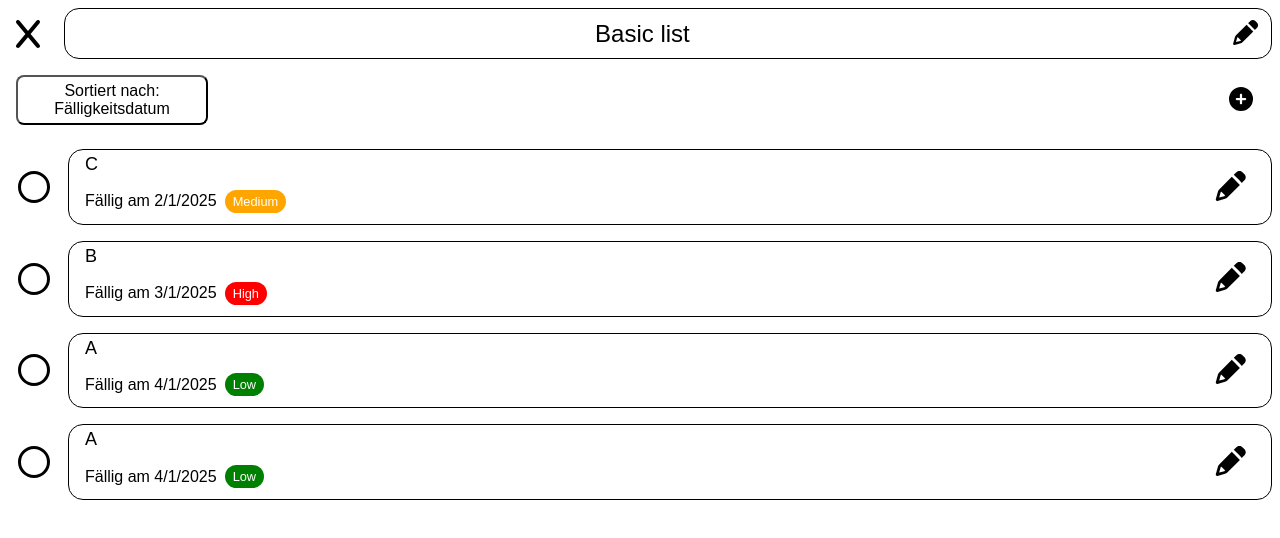
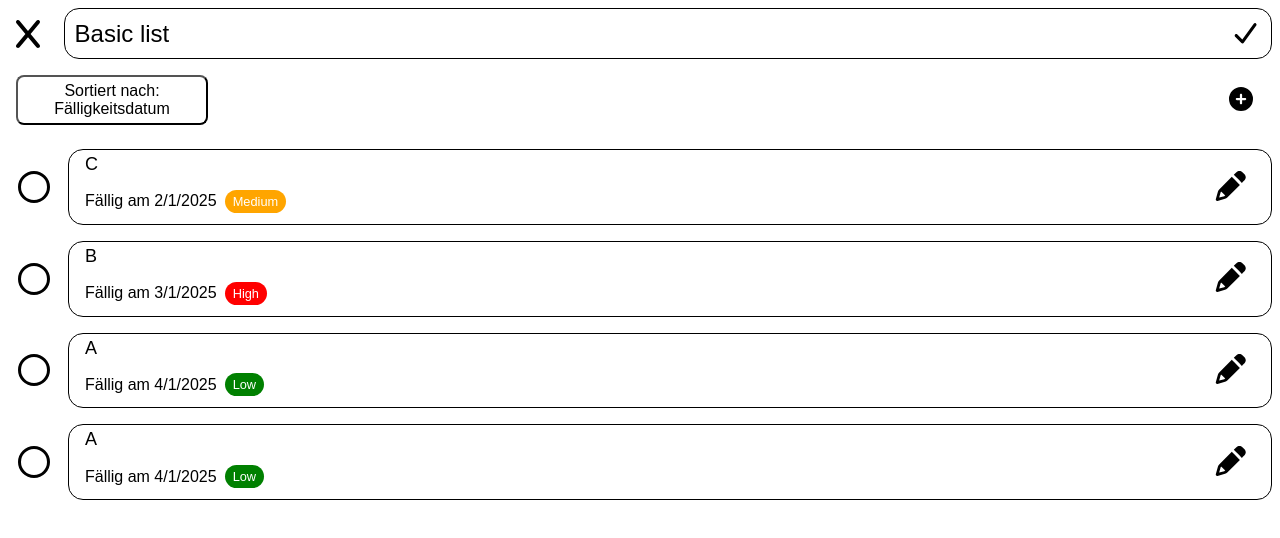
Before and after one commit to keckamreck/backendbanditen, a Next.js app: page /list in a window 1280 px wide. Both pictures are taken after a click on the button 1245 px from the left and 33 px from the top of the page. Shown: the top 538 px of the page. Built offline with nearby package versions, Linux system fonts and the light colour scheme.

Commit message:
added ButtonEditName function

```diff
--- a/src/app/_components/ButtonSort.tsx
+++ b/src/app/_components/ButtonSort.tsx
@@ -18,7 +18,7 @@ export function ButtonSort({ sort, changeSort }: ButtonSortProps) {
 
   return (
     <div>
-      <button className={styles.button} onClick={nextSort}>
+      <button id="ButtonSort" className={styles.button} onClick={nextSort}>
         <span> Sortiert nach: </span>
         <span>{sort}</span>
       </button>
--- a/src/app/_components/TaskCard.tsx
+++ b/src/app/_components/TaskCard.tsx
@@ -19,13 +19,17 @@ export function TaskCard(props: TaskProps) {
   return (
     <div className={styles.container}>
       <div className={styles.check}>
-        <button onClick={props.onDoneClick}>
+        <button id="ButtonDone" onClick={props.onDoneClick}>
           <FontAwesomeIcon icon={task.done ? faCheckCircle : faCircle} />
         </button>
       </div>
       <div className={styles.card}>
         <h1>{task.title}</h1>
-        <button className={styles.buttonEdit} onClick={props.onPencilClick}>
+        <button
+          id="ButtonEditTask"
+          className={styles.buttonEdit}
+          onClick={props.onPencilClick}
+        >
           <FontAwesomeIcon icon={faPencil} />
         </button>
         <div className={styles.row}>
--- a/src/app/_components/TopBar.module.css
+++ b/src/app/_components/TopBar.module.css
@@ -23,18 +23,38 @@
   display: flex;
   flex-direction: row;
   align-items: center;
-  align-content: center;
   margin: 0;
+  justify-content: space-between;
 }
 
-.container .topBar .listName > h1 {
+.container .topBar .listName > div {
+  width: 100%;
+}
+
+.container .topBar .listName > div > h1 {
   flex: 1;
+  width: 100%;
   font-size: x-large;
   font-weight: normal;
   padding: 0.4em;
   display: inline-block;
   text-align: center;
   margin: 0;
+}
+
+.container .topBar .listName > div > input {
+  flex: 1;
+  width: 100%;
+  font-size: x-large;
+  font-weight: normal;
+  padding: 0.4em;
+  display: inline-block;
+  text-align: left;
+  margin: 0;
+  border: none;
+  outline: none;
+  background-color: transparent;
+  font-family: inherit;
 }
 
 .buttonEdit {
--- a/src/app/_components/TopBar.tsx
+++ b/src/app/_components/TopBar.tsx
@@ -1,28 +1,44 @@
+"use client";
+
 import styles from "./TopBar.module.css";
 import { getList } from "../_models/list";
 import { FontAwesomeIcon } from "@fortawesome/react-fontawesome";
 import { faPencil } from "@fortawesome/free-solid-svg-icons";
+import { faCheck } from "@fortawesome/free-solid-svg-icons";
 import { faX } from "@fortawesome/free-solid-svg-icons";
+import { useState } from "react";
 
 export function TopBar({ ListId }: { ListId: number }) {
   const list = getList(ListId);
-
+  const [editmode, setEditmode] = useState(false);
+  const [listname, setlistname] = useState(list.title);
   return (
     <div className={styles.container}>
       <div className={styles.topBar}>
         <button
+          id="ButtonBack"
           className={styles.buttonBack}
           onClick={() => console.log("Back clicked")}
         >
           <FontAwesomeIcon icon={faX} />
         </button>
         <div className={styles.listName}>
-          <h1>{list.title}</h1>
+          <div>
+            {editmode ? (
+              <input
+                value={listname}
+                onChange={(e) => setlistname(e.target.value)}
+              />
+            ) : (
+              <h1>{listname} </h1>
+            )}
+          </div>
           <button
+            id="ButtonEditName"
             className={styles.buttonEdit}
-            onClick={() => console.log("Edit Name clicked")}
+            onClick={() => setEditmode(!editmode)}
           >
-            <FontAwesomeIcon icon={faPencil} />
+            <FontAwesomeIcon icon={editmode ? faCheck : faPencil} />
           </button>
         </div>
       </div>
```
